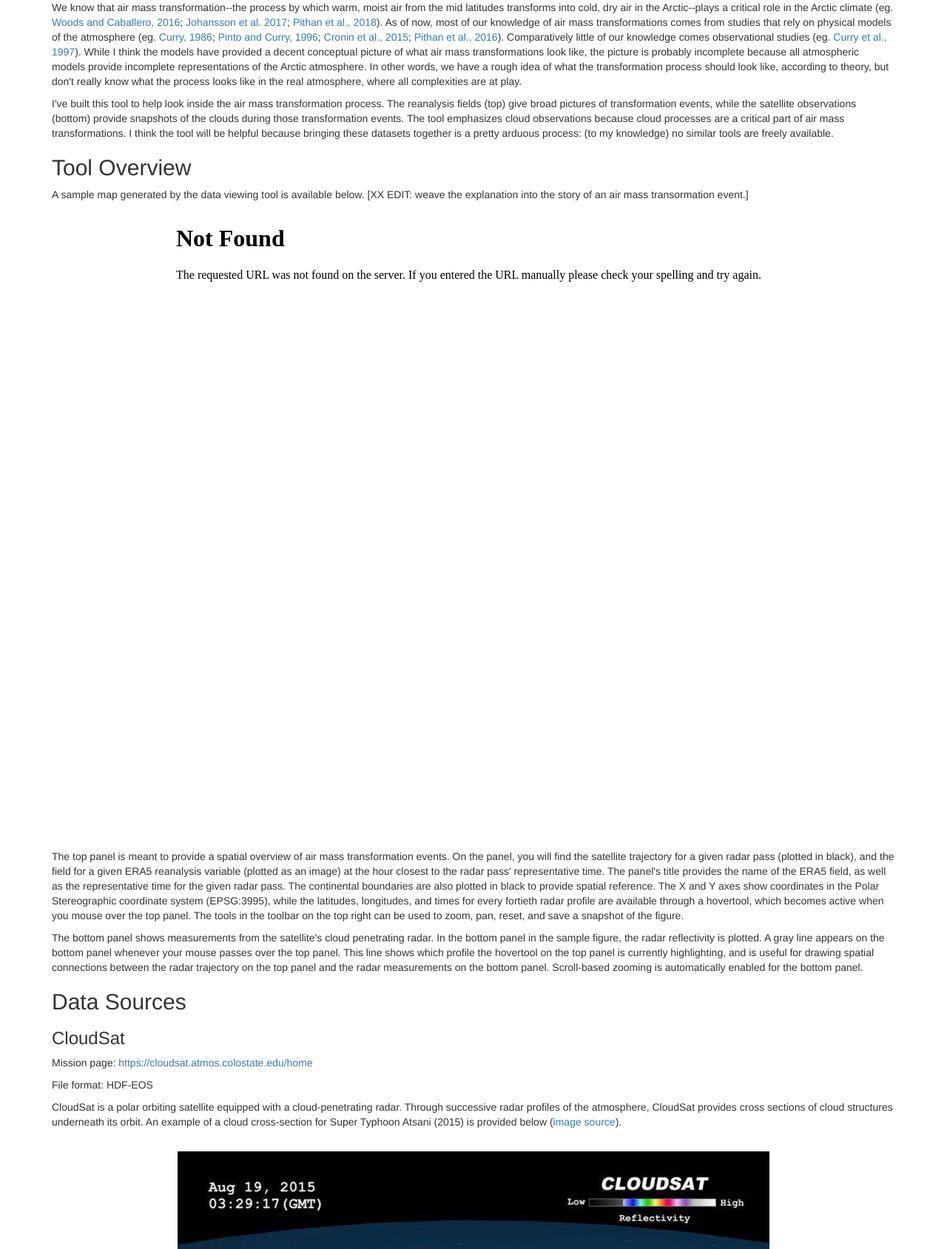
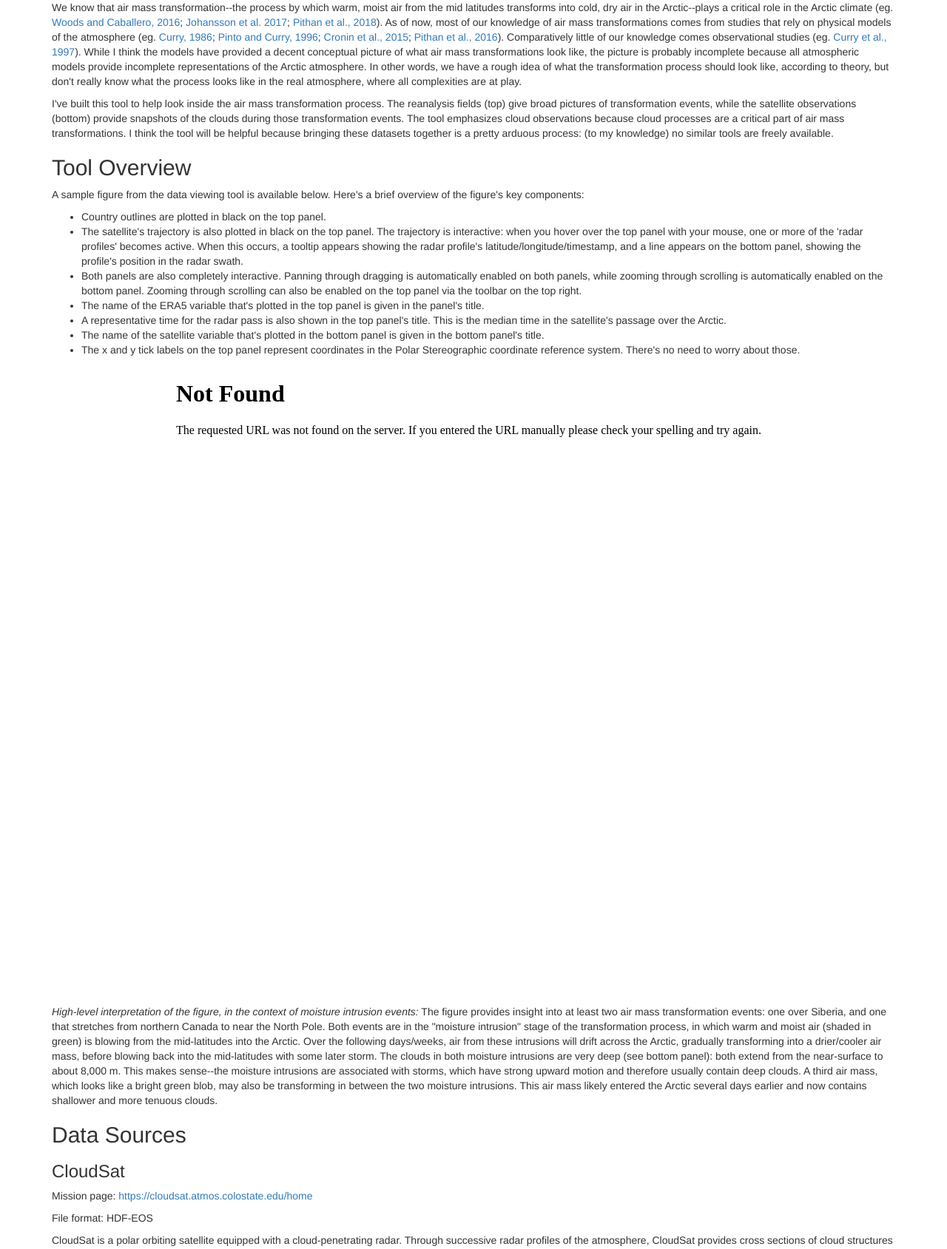
Before and after one commit to lucien-sim/cloudsat-viz, a Flask app: page /documentation in a window 1280 px wide. Shown: the part 193-1882 px from the top of the page at 74% size. Run offline with Flask 2, Linux system fonts and the light colour scheme; some libraries are stand-ins or nearby versions.

Commit message:
Updated README, added to documentation

```diff
--- a/web-app/conda-requirements.txt
+++ b/web-app/conda-requirements.txt
@@ -9,7 +9,5 @@
 numpy
 netCDF4
 rasterio
-os
-json
-pickle
-datetime
+matplotlib
+rtree
--- a/web-app/requirements.txt
+++ b/web-app/requirements.txt
@@ -9,7 +9,5 @@
 numpy
 netCDF4
 rasterio
-os
-json
-pickle
-datetime
+matplotlib
+rtree
--- a/web-app/templates/documentation.html
+++ b/web-app/templates/documentation.html
@@ -50,8 +50,7 @@
 
                     <p>We know that air mass transformation--the process by which warm, moist air from
                         the mid latitudes transforms into cold, dry air in the Arctic--plays a critical
-                        role in the Arctic climate
-                        (eg.
+                        role in the Arctic climate (eg.
                         <a href="https://journals.ametsoc.org/doi/pdf/10.1175/JCLI-D-15-0773.1">Woods and Caballero, 2016</a>;
                         <a href="https://agupubs.onlinelibrary.wiley.com/doi/full/10.1002/2017GL072687">Johansson et al. 2017</a>;
                         <a href="https://www.nature.com/articles/s41561-018-0234-1">Pithan et al., 2018</a>).
@@ -70,6 +69,7 @@
                         but don't really know what the process looks like in the real atmosphere, where all complexities
                         are at play.
                     </p>
+
                     <p>I've built this tool to help look inside the air mass transformation process. The reanalysis
                         fields (top) give broad pictures of transformation events, while the satellite
                         observations (bottom) provide snapshots of the clouds during those transformation events.
@@ -81,8 +81,28 @@
 
                     <h2>Tool Overview</h2>
 
-                    <p>A sample map generated by the data viewing tool is available below. [XX EDIT: weave the
-                        explanation into the story of an air mass transormation event.] <br>
+                    <p>A sample figure from the data viewing tool is available below. Here's a brief overview
+                        of the figure's key components:
+                    <ul>
+                        <li>Country outlines are plotted in black on the top panel.</li>
+                        <li>The satellite's trajectory is also plotted in black on the top panel. The
+                            trajectory is interactive: when you hover over the top panel with your mouse,
+                            one or more of the 'radar profiles' becomes active. When this occurs, a tooltip
+                            appears showing the radar profile's latitude/longitude/timestamp, and a line appears
+                            on the bottom panel, showing the profile's position in the radar swath. </li>
+                        <li>Both panels are also completely interactive. Panning through dragging is automatically
+                            enabled on both panels, while zooming through scrolling is automatically enabled on the
+                            bottom panel. Zooming through scrolling can also be enabled on the top panel via the
+                            toolbar on the top right. </li>
+                        <li>The name of the ERA5 variable that's plotted in the top panel
+                            is given in the panel's title. </li>
+                        <li>A representative time for the radar pass is also shown in the top panel's title.
+                            This is the median time in the satellite's passage over the Arctic. </li>
+                        <li>The name of the satellite variable that's plotted in the bottom panel
+                            is given in the bottom panel's title. </li>
+                        <li>The x and y tick labels on the top panel represent coordinates in the Polar
+                            Stereographic coordinate reference system. There's no need to worry about those. </li>
+                    </ul>
 
                         <div class="text-center">
                             <iframe src="../static/sample_bokeh_figure.html" width="820" height="850" frameBorder="0"></iframe>
@@ -90,28 +110,22 @@
 
                     </p>
 
-                    <p>The top panel is meant to provide a spatial overview of air mass transformation events.
-                        On the panel, you will find the satellite trajectory for a given radar pass (plotted in
-                        black), and the field for a given ERA5 reanalysis variable (plotted as an
-                        image) at the hour closest
-                        to the radar pass' representative time. The panel's title provides the name of the
-                        ERA5 field, as well as the representative time for the given radar pass. The continental
-                        boundaries
-                        are also plotted in black to provide spatial reference. The X and Y axes show coordinates
-                        in the Polar Stereographic coordinate system (EPSG:3995), while the latitudes,
-                        longitudes, and times for
-                        every fortieth radar profile are available through a hovertool, which becomes
-                        active when you mouse over the top panel. The tools in the toolbar on the top
-                        right can be used to zoom, pan, reset, and save a snapshot of the figure.
+                    <p>
+                        <i>High-level interpretation of the figure, in the context of moisture intrusion events:</i>
+                        The figure provides
+                        insight into at least two air mass transformation events: one over Siberia, and one that stretches
+                        from northern Canada to near the North Pole. Both events are in the "moisture intrusion"
+                        stage of the transformation process, in which warm and moist air (shaded in green) is
+                        blowing from the mid-latitudes into the Arctic. Over the following days/weeks,
+                        air from these intrusions will drift across the Arctic,
+                        gradually transforming into a drier/cooler air mass, before blowing back into the mid-latitudes with
+                        some later storm. The clouds in both moisture intrusions are very deep (see bottom panel): both extend
+                        from the near-surface to about 8,000 m. This makes sense--the moisture
+                        intrusions are associated with storms, which have strong upward motion and therefore usually
+                        contain deep clouds. A third air mass, which looks like a bright green blob, may also be transforming
+                        in between the two moisture intrusions. This air mass likely entered the Arctic several days earlier
+                        and now contains shallower and more tenuous clouds.
                     </p>
-                    <p>The bottom panel shows measurements from the satellite's cloud penetrating radar. In the
-                        bottom panel in the sample figure, the radar reflectivity is plotted. A gray line appears
-                        on the bottom panel whenever your mouse passes over the top panel. This line shows which
-                        profile the hovertool on the top panel is currently highlighting, and is useful for
-                        drawing spatial connections between the radar trajectory on the top panel and the radar
-                        measurements on the bottom panel. Scroll-based zooming is automatically enabled for the
-                        bottom panel.
-                    <p></p>
 
                     <h2>Data Sources</h2>
 
@@ -188,7 +202,7 @@
 
                     </p>
 
-                    <p>CALIPSO observations are not yet available through the data viewer. This part of the tool is
+                    <p><b>CALIPSO observations are not yet available through the data viewer.</b> This part of the tool is
                         currently under development. </p>
 
                     <h3>ERA5</h3>
```
Also changed, not shown: scripts/global_functions_and_classes.py (+90 -91 lines), README.md, figs/web-app_screenshot.png (added).
